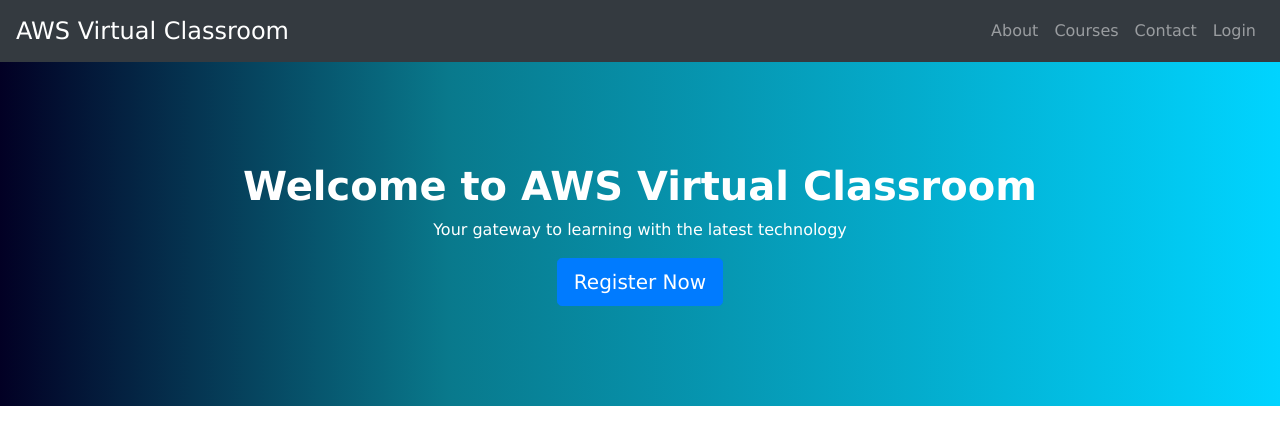
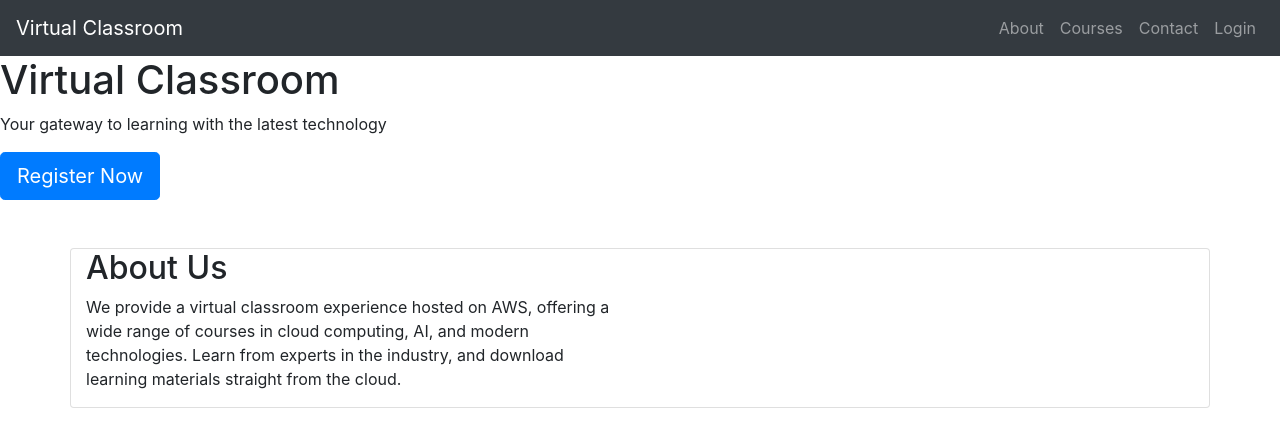
Before and after one commit to KishoreNMproject/VirtualClassroom, a Flask app: page / in a window 1280 px wide. Shown: the top 421 px of the page. Run offline with Flask 3, Linux system fonts and the light colour scheme; some libraries are stand-ins or nearby versions.

Commit message:
Update home.html

```diff
--- a/templates/home.html
+++ b/templates/home.html
@@ -5,14 +5,14 @@
     <meta charset="UTF-8">
     <meta name="viewport" content="width=device-width, initial-scale=1.0">
     <title>Welcome to AWS Virtual Classroom</title>
-    <link rel="stylesheet" href="https://stackpath.bootstrapcdn.com/bootstrap/4.5.2/css/bootstrap.min.css">
-    <link rel="stylesheet" href="/static/styles.css">
+      <link rel="stylesheet" href="https://stackpath.bootstrapcdn.com/bootstrap/4.5.2/css/bootstrap.min.css">
+    <link rel="stylesheet" href="home.css">
 </head>
 
 <body>
     <!-- Navbar -->
     <nav class="navbar navbar-expand-lg navbar-dark bg-dark">
-        <a class="navbar-brand" href="#">AWS Virtual Classroom</a>
+        <a class="navbar-brand" href="#">Virtual Classroom</a>
         <button class="navbar-toggler" type="button" data-toggle="collapse" data-target="#navbarNav" aria-controls="navbarNav" aria-expanded="false" aria-label="Toggle navigation">
             <span class="navbar-toggler-icon"></span>
         </button>
@@ -35,27 +35,32 @@
     </nav>
 
     <!-- Header Section -->
-    <header class="header-section text-white text-center" style="background: linear-gradient(90deg, rgba(2,0,36,1) 0%, rgba(9,121,140,1) 35%, rgba(0,212,255,1) 100%); padding: 100px 0;">
-        <div class="container">
-            <h1>Welcome to AWS Virtual Classroom</h1>
-            <p>Your gateway to learning with the latest technology</p>
-            <a href="/register" class="btn btn-primary btn-lg">Register Now</a>
+
+    <header class="header-section">
+        <div class="wrapper">
+            <div class="sliding-background"></div>
+            <div class="header-content">
+                <h1>Virtual Classroom</h1>
+                <p>Your gateway to learning with the latest technology</p>
+                <a href="/register" class="btn btn-primary btn-lg">Register Now</a>
+            </div>
         </div>
     </header>
 
     <!-- About Section -->
-    <section id="about" class="py-5">
+    <section id="about" class="py-5 ">
         <div class="container">
             <div class="row">
+                <div class="card">
                 <div class="col-md-6">
-                    <h2><b>About Us</b></h2>
-                    <p>We provide an immersive virtual classroom experience hosted on AWS,
-                        offering a wide range of courses in cloud computing, AI, and modern technologies.
-                        Learn from experts in the industry, and download learning materials straight from the cloud on-the-go.</p>
-                </div>
-                <div class="col-md-6">
-                    <img src="https://myviewboard.com/blog/wp-content/uploads/2022/01/MP0055-01.png" alt="Virtual Classroom" class="img-fluid rounded">
-                </div>
+                    <h2>About Us</h2>
+                    <p>We provide a virtual classroom experience hosted on AWS, offering a wide range of courses in cloud computing, AI, and modern technologies. Learn from experts in the industry, and download learning materials straight from the cloud.</p>
+                </div></div>
+
+                <div class="col-md-6 pt-3">
+                    <img src="https://media.gettyimages.com/id/1359662582/photo/group-of-happy-college-student-stock-photo.jpg?s=612x612&w=0&k=20&c=Oq4d6V5XJi9LayES7cH6n2obZWqVuzJOq2CtSBSiP6g= " alt="AI-related student" class="img-fluid rounded">
+
+            </div>
             </div>
         </div>
     </section>
@@ -64,7 +69,7 @@
     <section id="courses" class="py-5 bg-light">
         <div class="container text-center">
             <h2>Our Courses</h2>
-            <p>Explore our plethorically available courses in today's competetive technology fields such as:</p>
+            <p>Explore our available courses in cutting-edge technology fields such as:</p>
             <div class="row">
                 <div class="col-md-4">
                     <div class="card mb-4">
@@ -101,9 +106,8 @@
             <h2>Contact Us</h2>
             <address>
                 <strong>AWS Virtual Classroom</strong><br>
-                Perumalpattu, Veppampattu[R.S],
-                Chennai,India - 602024<br>
-                Email: support@aws-vc.com
+                123 Learning Lane, Hyderabad, India<br>
+                Email: support@aws-virtualclassroom.com
             </address>
         </div>
     </section>
```
